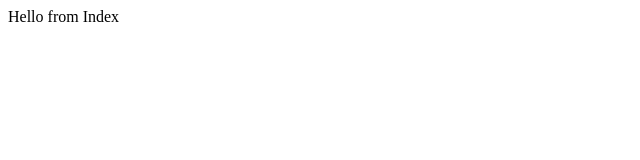
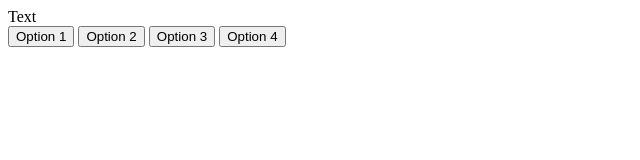
Before and after one commit to Ellie575/vanillajavascript-text-adventure-game, a plain HTML site: page index.html in a window 1280 px wide. Shown: the whole page, without its empty margins (0-640 px from the left). Drawn offline with Linux system fonts and the light colour scheme.

Commit message:
Added basic HTML structure

```diff
--- a/index.html
+++ b/index.html
@@ -9,6 +9,14 @@
     <title>Text Adventure Game</title>
   </head>
   <body>
-    Hello from Index
+    <div class="container">
+      <div id="text">Text</div>
+      <div id="option-buttons" class="btn-grid">
+        <button class="btn">Option 1</button>
+        <button class="btn">Option 2</button>
+        <button class="btn">Option 3</button>
+        <button class="btn">Option 4</button>
+      </div>
+    </div>
   </body>
 </html>
```
